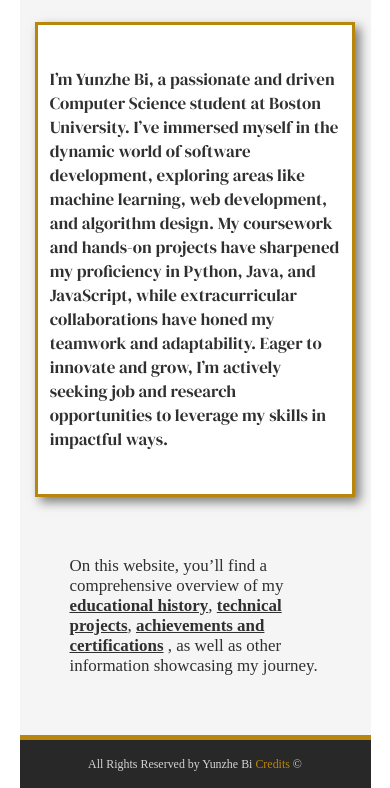
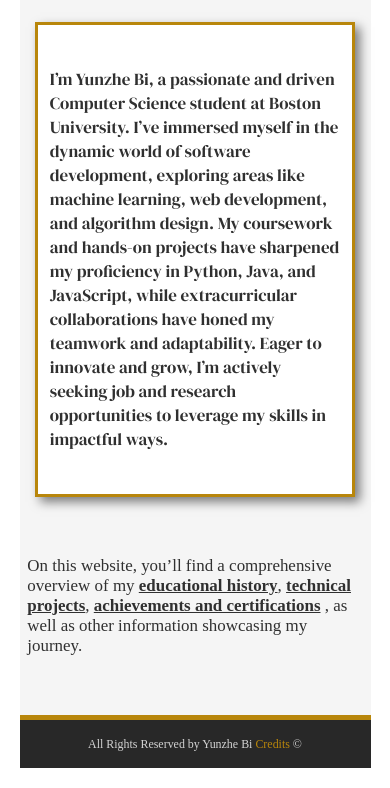
Before and after one commit to byZ407/mp-1, a plain HTML site: page index.html in a window 390 px wide. Shown: the part 502-1290 px from the top of the page. Drawn offline with Linux system fonts and the light colour scheme; a web font is replaced by a local one.

Commit message:
fixed spacing on index page

```diff
--- a/index.css
+++ b/index.css
@@ -220,6 +220,6 @@ footer a:hover {
         width: 100%;
         align-self: center;
         font-size: calc(15px + 0.5vw);
-        padding: 5vh;
+        padding: 5vh 0;
     }
 }
```
